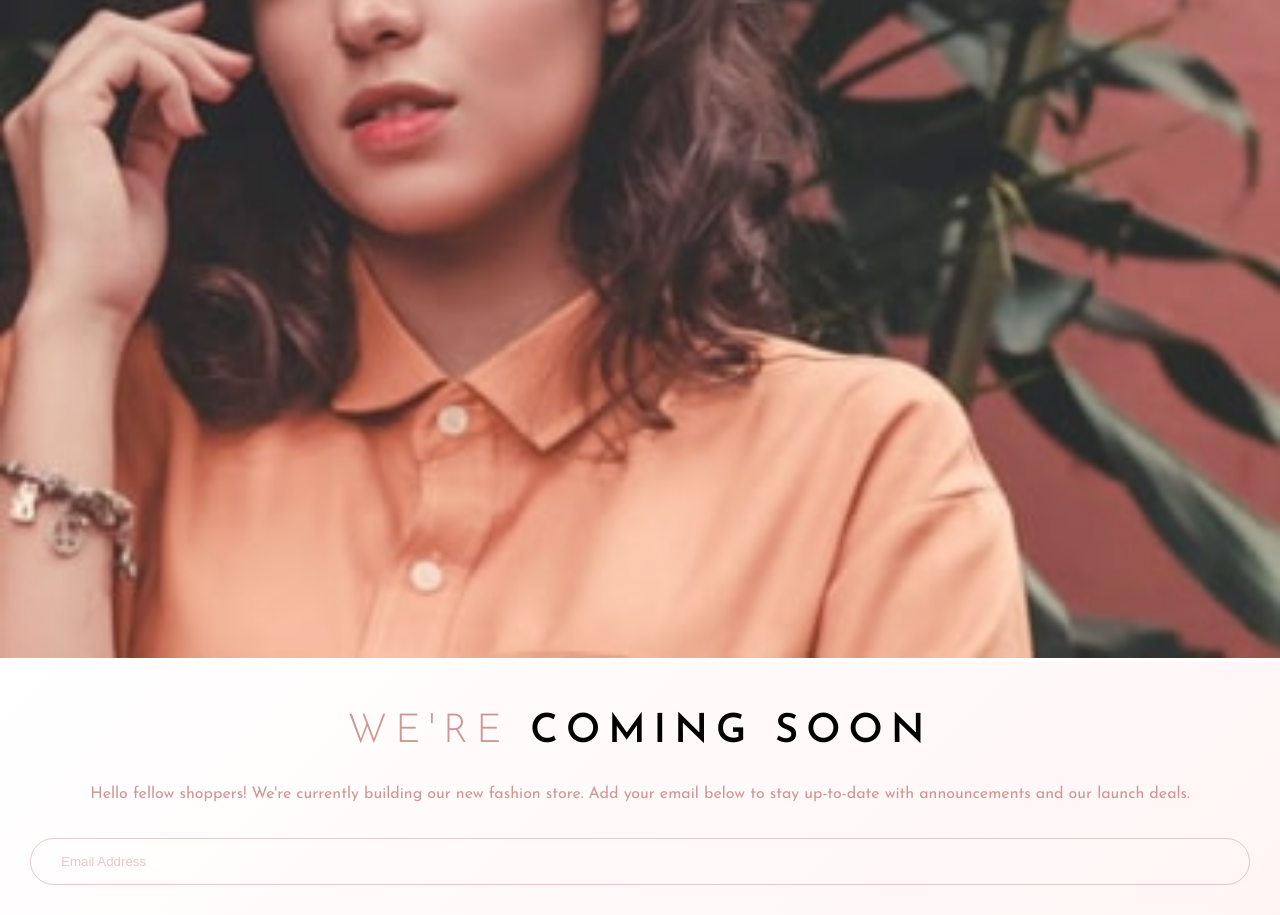
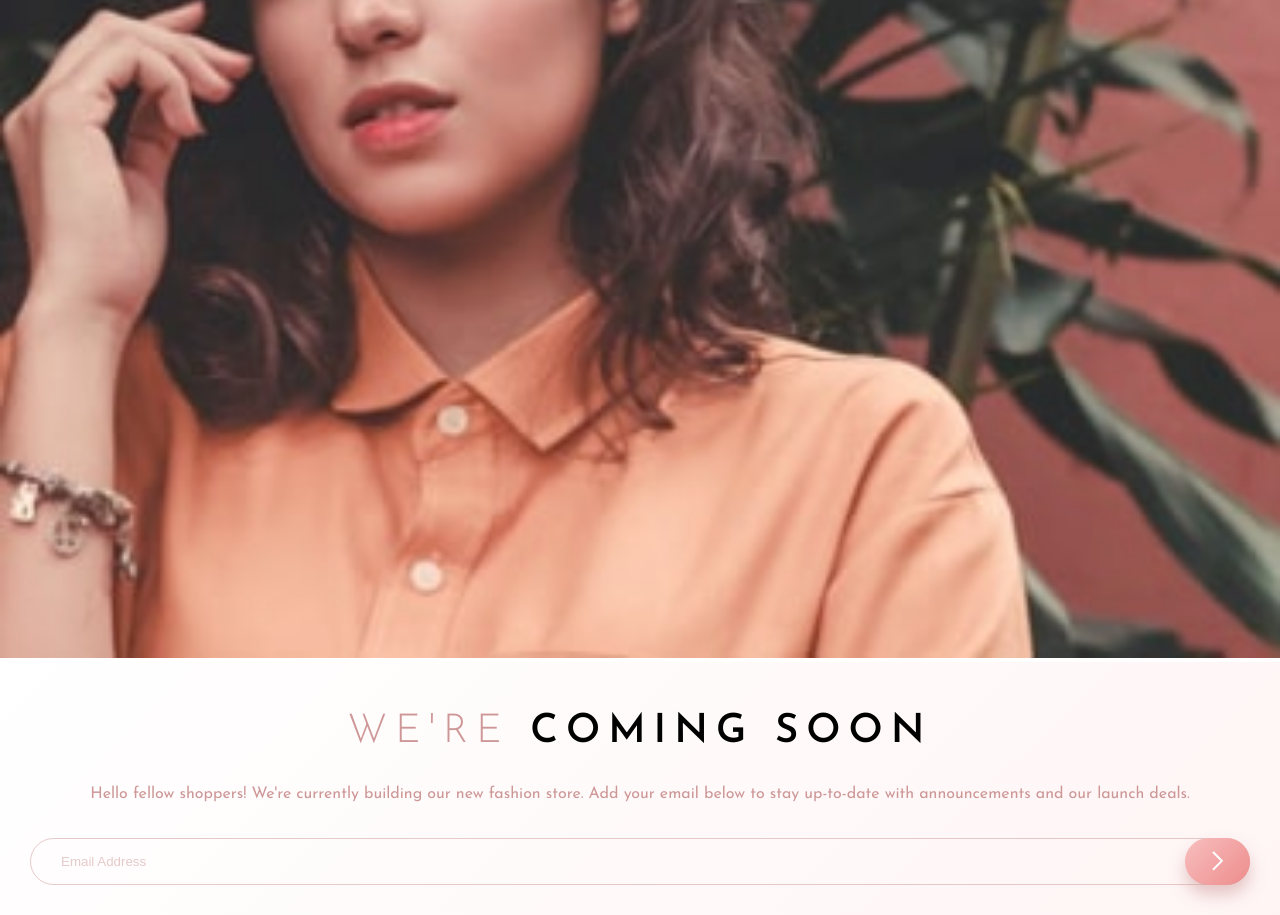
Before and after one commit to JohanJianta/base-apparel-coming-soon-master, a website: page index.html in a window 1280 px wide. Shown: the part 272-1187 px from the top of the page. Drawn offline with Linux system fonts and the light colour scheme.

Commit message:
tambah icon button

```diff
--- a/index.html
+++ b/index.html
@@ -77,7 +77,8 @@
 
     .input-container {
       width: 100%;
-      position: relative;
+      display: flex;
+      justify-content: end;
     }
 
     .text-input {
@@ -93,6 +94,26 @@
     .text-input::placeholder {
       color: hsla(0, 36%, 70%, 0.5);
     }
+
+    .text-input:focus {
+      outline: none;
+      border: solid 2px hsl(0, 93%, 68%);
+    }
+
+    .icon-btn {
+      position: absolute;
+      border-radius: 25px;
+      border: none;
+      box-shadow: 0px 10px 15px 0px hsl(0, 36%, 70%, 0.5);
+      width: 65px;
+      height: 47px;
+      background-image: linear-gradient(135deg, hsl(0, 80%, 86%), hsl(0, 74%, 74%));
+    }
+
+    .icon-btn-logo {
+      width: 12px;
+      height: 20px;
+    }
   </style>
 </head>
 
@@ -103,7 +124,7 @@
   </header>
 
   <div>
-    <img src="./images/hero-mobile.jpg" alt="hero-mobile" class="hero-mobile">
+    <img src="./images/hero-mobile.jpg" alt="hero-mobile" class="hero-mobile" />
     <div class="flex-middle-center flex-container">
       <p class="text-header">
         <span id="soft-red">
@@ -115,9 +136,11 @@
         Hello fellow shoppers! We're currently building our new fashion store. Add your email below to stay up-to-date
         with announcements and our launch deals.
       </p>
-      <div class="flex-middle-center input-container">
-        <input type="text" class="text-input" placeholder="Email Address">
-        </input>
+      <div class="input-container">
+        <input type="text" class="text-input" placeholder="Email Address" />
+        <button class="icon-btn flex-middle-center">
+          <img src="./images/icon-arrow.svg" alt="icon-btn" class="icon-btn-logo" />
+        </button>
       </div>
     </div>
   </div>
```
